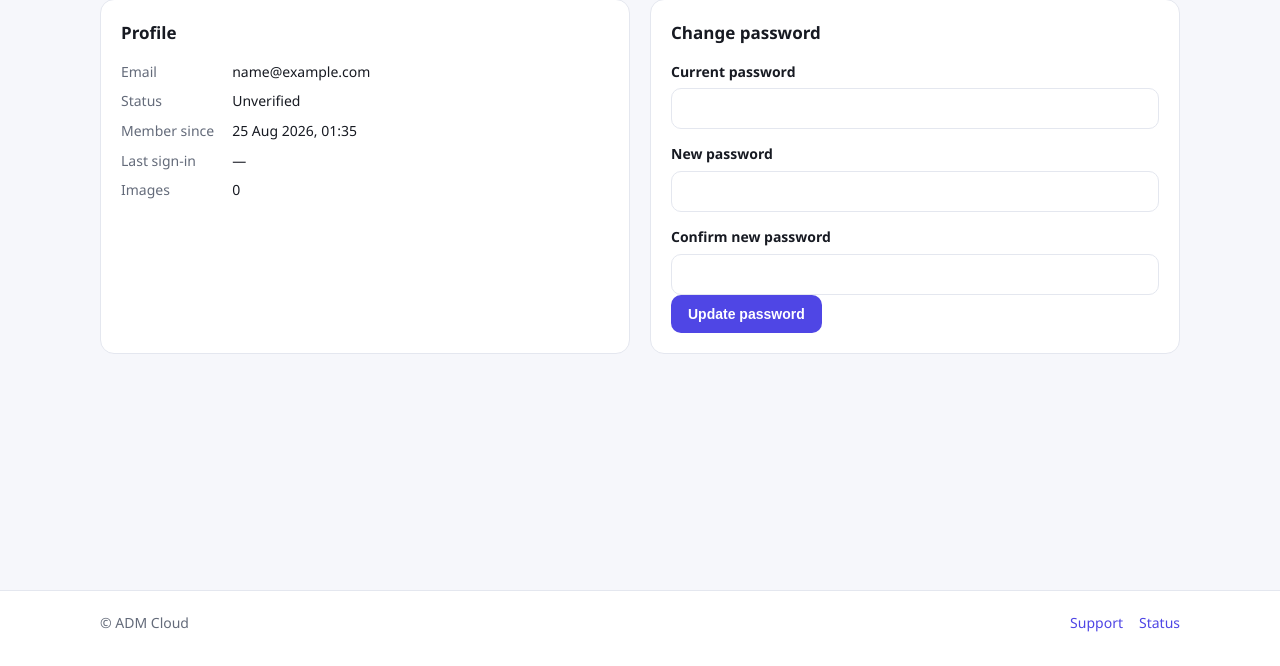
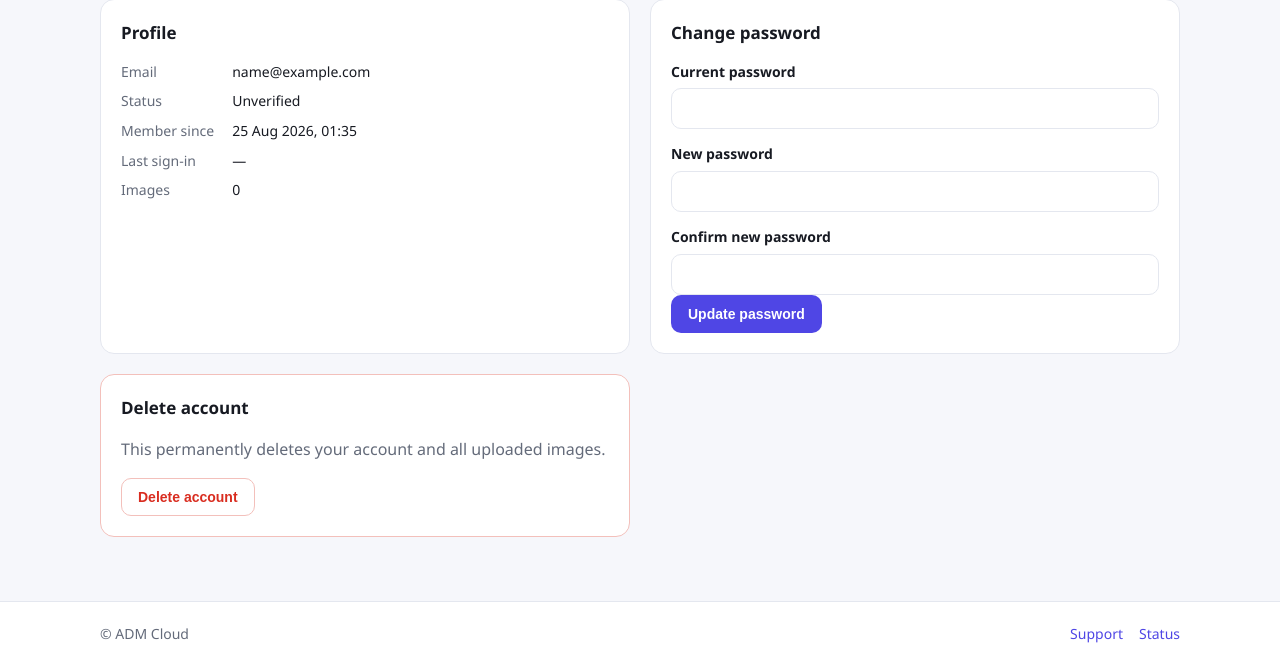
Before and after one commit to itzabhinavk/ADM-Cloud, a Flask app: page /auth/account in a window 1280 px wide. Shown: the part 145-811 px from the top of the page. Before the commit the page ends 777 px from the top, so only its background shows below. Run offline with Flask 3, Linux system fonts and the light colour scheme; the visitor is signed in with stand-in values (Sample User, id 1); data that the repository does not hold is empty; parts of the project's set-up code (start-up, migrations or seed data) failed here and were passed over; some libraries are stand-ins or nearby versions.

Commit message:
Improve verification email handling and add account deletion

```diff
--- a/flask_app/app/routes/auth.py
+++ b/flask_app/app/routes/auth.py
@@ -87,10 +87,17 @@ def register():
             db.session.add(user)
             db.session.commit()
             token = issue_token(user)
-            send_verification_email(user, token)
+            if not send_verification_email(user, token):
+                flash(
+                    "Account created, but the verification email could not be sent. "
+                    "Please contact support or try resending it later.",
+                    "warning",
+                )
+            else:
+                flash(GENERIC_SIGNUP_NOTICE, "success")
         else:
             current_app.logger.info("Registration attempt for an existing account.")
-        flash(GENERIC_SIGNUP_NOTICE, "success")
+            flash(GENERIC_SIGNUP_NOTICE, "success")
         return redirect(url_for("auth.login"))
 
     return render_template("auth/register.html", form=form)
@@ -217,6 +224,20 @@ def account():
     return render_template("auth/account.html", form=form, image_count=image_count)
 
 
+@auth_bp.route("/account/delete", methods=["POST"])
+@login_required
+def delete_account():
+    user = current_user
+    from ..services.image_service import delete_user_images
+
+    delete_user_images(user)
+    db.session.delete(user)
+    db.session.commit()
+    logout_user()
+    flash("Your account and images have been deleted.", "info")
+    return redirect(url_for("public.index"))
+
+
 @auth_bp.route("/next")
 def _unused_next():  # pragma: no cover - placeholder for future flows
     return redirect(request.args.get("next") or url_for("public.index"))
--- a/flask_app/app/static/css/app.css
+++ b/flask_app/app/static/css/app.css
@@ -68,6 +68,7 @@ input:focus{outline:2px solid var(--brand);outline-offset:1px}
 .stat-value{font-size:22px;font-weight:700}.stat-label{font-size:13px;color:var(--muted)}
 .stat-grid{display:grid;grid-template-columns:repeat(auto-fit,minmax(150px,1fr));gap:14px;margin-bottom:24px}
 .panel{background:var(--surface);border:1px solid var(--border);border-radius:var(--radius);padding:20px}
+.danger-panel{border-color:#f3c0bb}
 .panel h2{margin:0 0 14px;font-size:17px}
 .grid-2{display:grid;grid-template-columns:1fr 1fr;gap:20px}
 .dropzone{background:var(--surface);border:2px dashed var(--border);border-radius:18px;padding:34px 20px;text-align:center;margin-bottom:22px;transition:.15s;cursor:pointer}
--- a/flask_app/app/templates/auth/account.html
+++ b/flask_app/app/templates/auth/account.html
@@ -29,5 +29,13 @@
       <button class="btn btn-primary" type="submit">Update password</button>
     </form>
   </section>
+  <section class="panel danger-panel">
+    <h2>Delete account</h2>
+    <p class="muted">This permanently deletes your account and all uploaded images.</p>
+    <form method="post" action="{{ url_for('auth.delete_account') }}" onsubmit="return confirm('Delete your account and all images permanently?');">
+      <input type="hidden" name="csrf_token" value="{{ csrf_token() }}">
+      <button class="btn btn-danger" type="submit">Delete account</button>
+    </form>
+  </section>
 </div>
 {% endblock %}
```
Also changed, not shown: flask_app/tests/test_auth.py (+9 -0 lines).
